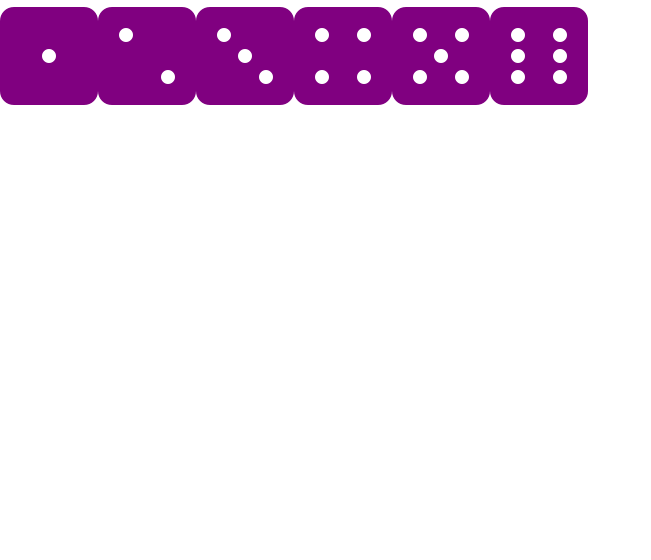
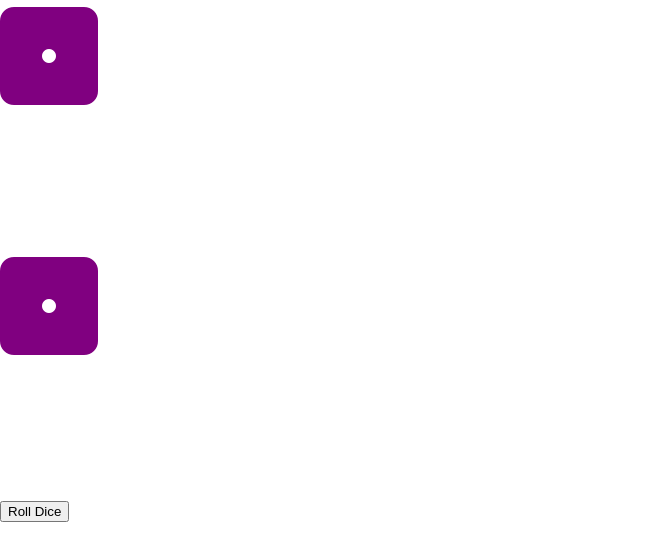
Before and after one commit to davisstacked/react-state-exercises, a React (Create React App) app: page / in a window 1280 px wide. Shown: the top 560 px of the page, without its empty margins (0-651 px from the left). Built offline with nearby package versions, Linux system fonts and the light colour scheme.

Commit message:
functioning dice rolls

```diff
--- a/src/App.js
+++ b/src/App.js
@@ -1,10 +1,11 @@
-import Die from "./Die";
+// import Die from "./Die";
+import RollDice from "./RollDice";
 
 
 function App() {
   return (
     <div className="App">
-      <Die />
+      <RollDice />
     </div>
   );
 }
--- a/src/Die.js
+++ b/src/Die.js
@@ -4,18 +4,19 @@ import './Die.css'
 
 // an individual die that takes props and displays the correct face of the die based on props.
 
+// icon that dynamically changes its class to the proper die face based on props from the parent component's state.
 export class Die extends Component {
-
 
   render() {
     return (
       <div className="Die">
-        <i class="fas 7x fa-dice-one fa-7x"></i>
+        <i className={`fas fa-dice-${this.props.num} fa-7x`}></i>
+        {/* <i class="fas fa-dice-one fa-7x"></i>
         <i class="fas fa-dice-two fa-7x"></i>
         <i class="fas fa-dice-three fa-7x"></i>
         <i class="fas fa-dice-four fa-7x"></i>
         <i class="fas fa-dice-five fa-7x"></i>
-        <i class="fas fa-dice-six fa-7x"></i>
+        <i class="fas fa-dice-six fa-7x"></i> */}
       </div>
     )
   }
--- a/src/RollDice.js
+++ b/src/RollDice.js
@@ -1 +1,58 @@
 // Roll dice component renders the dice and a button to roll. state is managed in rolldice component and passed thru props to die
+
+import React, { Component } from 'react'
+
+import Die from './Die';
+
+export class RollDice extends Component {
+  state = {
+    dice1: "one",
+    dice2: "one"
+  };
+
+  static defaultProps = {
+    dice: ["one", "two", "three", "four", "five", "six"]
+  }
+
+  randomNumbers = () => {
+    const randOne = Math.floor(Math.random() * this.props.dice.length);
+    const randTwo = Math.floor(Math.random() * this.props.dice.length);
+    const randIndOne = this.props.dice[randOne];
+    const randIndTwo = this.props.dice[randTwo]
+    this.setState({
+      dice1: randIndOne,
+      dice2: randIndTwo
+    })
+  };
+
+  render() {
+    return (
+      <div>
+        <Die num={this.state.dice1} />
+        <Die num={this.state.dice2}/>
+        <button onClick={this.randomNumbers}>Roll Dice</button>
+      </div>
+    )
+  }
+}
+
+export default RollDice;
+
+
+// the roll dice component should have the state for both of the dice.
+// a roll() method that rolls them to randomly get a new result.
+
+// you can use default props to set an array of six possible faces for each die.
+
+// your roll method can pick a random element from the array for each die. then update the status.
+
+// remember that these values will have to be translated into fas fa-dice-one through fas fa-dice-six for the child component to receive the appropriate class name through its props.
+
+// Do you have to store each class name in the array or can you programmatically decide which one the Die components should have?
+
+// Further Study - Animation
+// The solution displays an animation every time the dice are rolled.
+// A new piece of state is necessary to say whether the dice are currently rolling or not.
+// This is done by appending a class containing a CSS animation and then removing it after one second. (hint: setTimeout with setState, but be careful what "this" references!)
+
+// Changing Button Text - the button can also dynamically change its text and become disabled (unclickable) until the animation has completed. It relies on the additional piece of state that says whether the dice are currently rolling or not.
```
